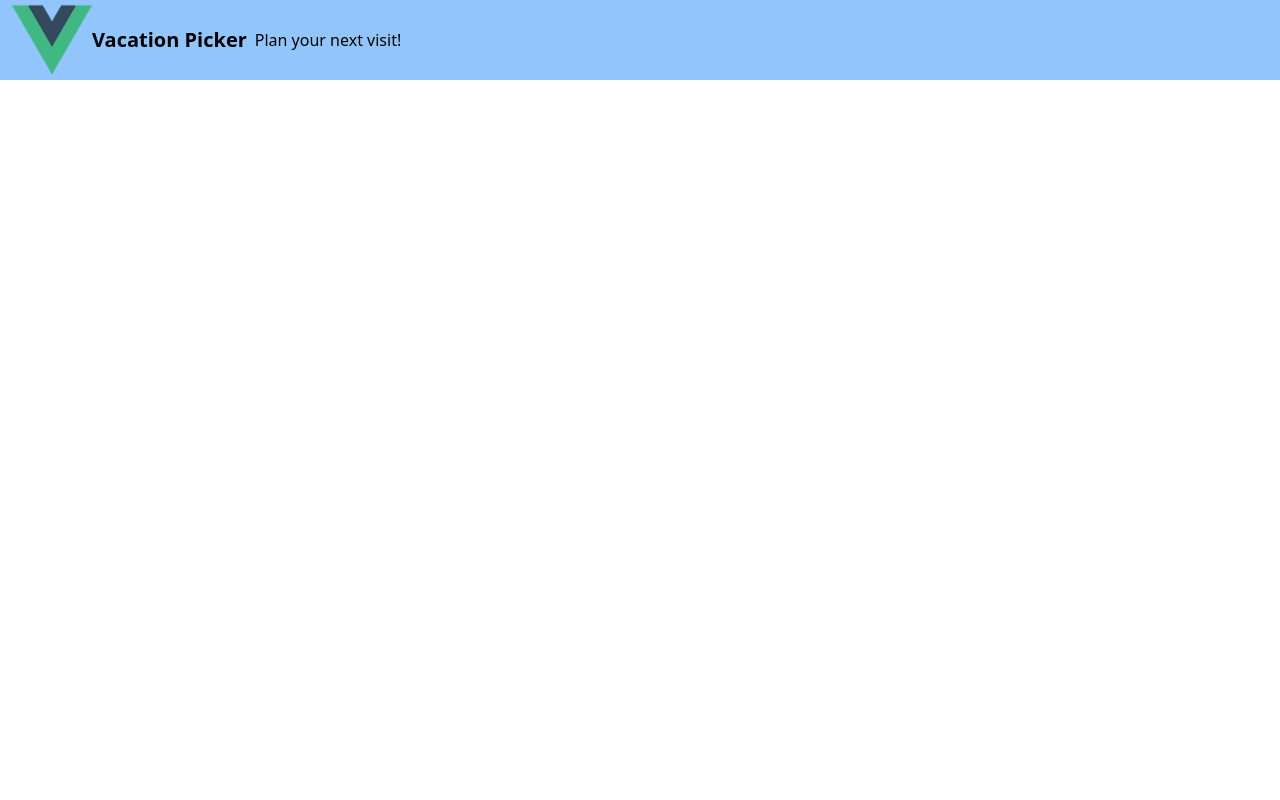
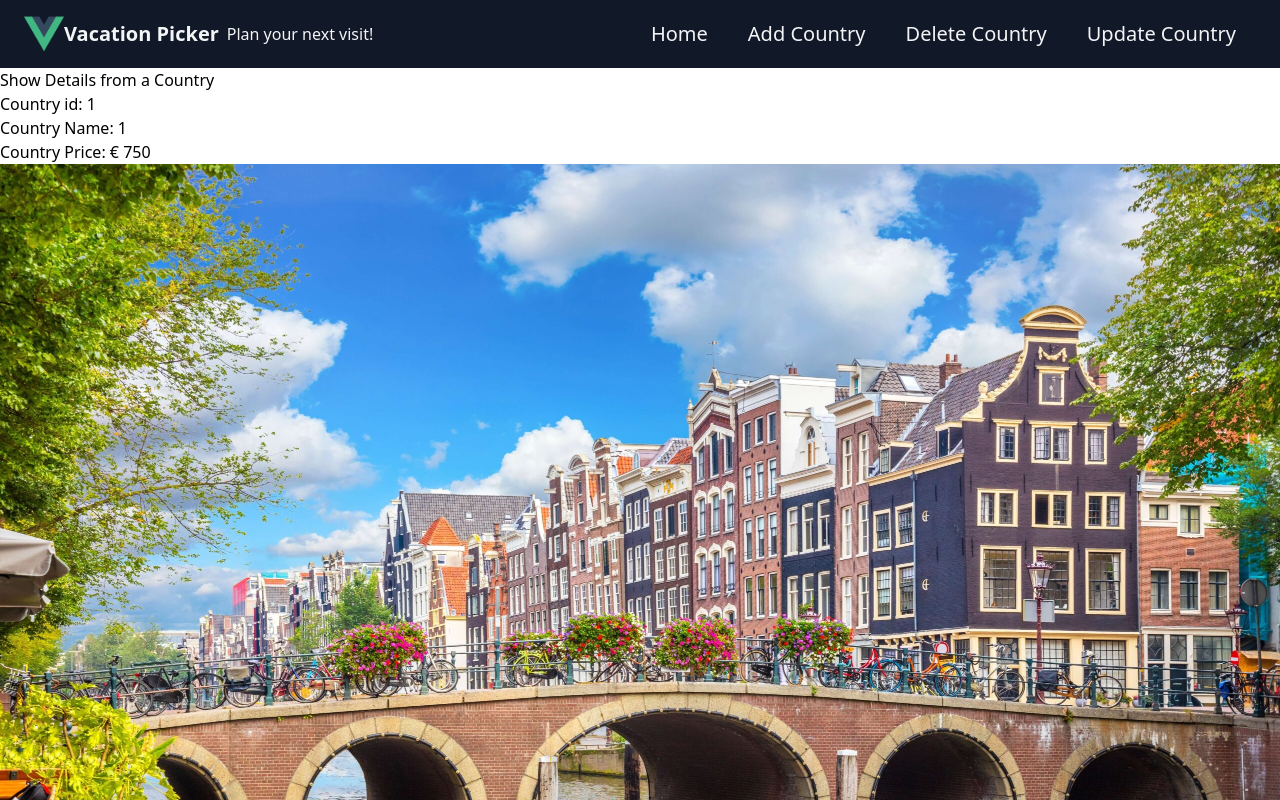
Before and after one commit to SwenteMebel/VueVacation, a Vue app: page /detail/1/1 in a window 1280 px wide. Shown: the top 800 px of the page. Built offline with nearby package versions, Linux system fonts and the light colour scheme.

Commit message:
Maak de praktijkoefeningen van H06

```diff
--- a/src/App.vue
+++ b/src/App.vue
@@ -1,22 +1,18 @@
 <template>
-  <div class="justify-start flex bg-blue-300 h-20 px-3">
-    <img alt="Vue logo" src="./assets/logo.png">
-    <HelloWorld title="Vacation Picker" subtitle="Plan your next visit!"/>
-  </div>
+  <headerVue title="Vacation Picker" subtitle="Plan your next visit!"/>
 
   <router-view />
-
 
 </template>
 
 <script>
-import HelloWorld from './components/HelloWorld.vue'
+import headerVue from './components/header.vue'
 
 
 export default {
   name: 'App',
   components: {
-    HelloWorld,
+    headerVue,
   }
 
 }
--- /dev/null
+++ b/src/components/AddCountry.vue
@@ -0,0 +1,17 @@
+<template>
+    <h1>Add new countrys</h1>
+
+
+</template>
+
+
+
+
+<script>
+export default {
+
+    name:'addCountry',
+
+
+}
+</script>
--- a/src/components/CountryDetails.vue
+++ b/src/components/CountryDetails.vue
@@ -33,15 +33,18 @@ export default {
 
 
     methods: {
-        isExpensive(){
-        return this.country.cost >= 1000;
-        },
-        isOnSale(){
-            return this.country.cost <= 500;
-        },
+
         // Als er op +1 of -1 button word gedrukt wordt dit verstuurd naar de parent file dmv this.$emit('waarde', value)
         setRating(value){
             this.$emit('rating', value);
+        },
+
+        isExpensive(){
+            return this.country.cost >= 1000;
+        },
+
+        isOnSale(){
+            return this.country.cost <= 500;
         },
     },
     // dmv emits: [waarde] stuur je het naar de parent file om daar verder verwerkt te worden.
--- /dev/null
+++ b/src/components/DeleteCountry.vue
@@ -0,0 +1,9 @@
+<template>
+    <h1>Delete Country</h1>
+</template>
+
+<script>
+export default {
+    name: 'DeleteCountry',
+}
+</script>
--- a/src/components/HelloWorld.vue
+++ /dev/null
@@ -1,16 +0,0 @@
-<template>
-    <div class="justify-center flex">
-      <h1 class="text-xl font-black self-center">{{ title }}</h1>
-      <p class="text-md font-light self-center px-2">{{ subtitle }}</p>
-    </div>
-  </template>
-
-  <script>
-  export default {
-    name: 'HelloWorld',
-    props: {
-      title: String,
-      subtitle: String
-    }
-  }
-  </script>
--- /dev/null
+++ b/src/components/ShowDetails.vue
@@ -0,0 +1,40 @@
+<template>
+    <h1>Show Details from a Country</h1>
+
+        Country id: {{ id }} <br>
+        Country Name: {{ name }}<br>
+        Country Price: € {{ country.cost }}<br>
+        <img :src="getImgUrl(country.img)" alt="country.img">
+        Country Details: {{ country.details }}<br>
+
+</template>
+
+
+
+
+<script>
+import countryData from '@/data/CountryData';
+import mixins from '@/mixins/mixins.js';
+
+export default {
+    name: 'ShowDetails',
+    mixins: [mixins],
+
+
+    data(){
+        return{
+            countryData,
+        }
+
+    },
+
+    created(){
+        this.id = this.$route.params.id; // met deze code haal je de id uit de url balk
+        this.name = this.$route.params.name; // met deze code haal je de naam uit het url balk
+        this.country = this.countryData.countries.find(country => country.id === +this.id);
+
+    }
+
+
+}
+</script>
--- /dev/null
+++ b/src/components/UpdateCountry.vue
@@ -0,0 +1,9 @@
+<template>
+    <h1>Update Country</h1>
+</template>
+
+<script>
+export default {
+    name: 'UpdateCountry',
+}
+</script>
--- a/src/components/VacationPicker.vue
+++ b/src/components/VacationPicker.vue
@@ -1,26 +1,26 @@
 <template>
     <div class="container mx-auto px-4">
-        <div class="flex flex-row col-2 gap-8 justify-center">
+        <div class="flex flex-row col-auto gap-8 justify-center">
             <div class="border-2 rounded-lg border-yellow-500 bg-gray-200 mt-5 p-2">
                 <h1 class="text-xl font-black  justify-center flex ">Pick your country you want to visit</h1>
                 <ul>
                     <li class="grid border-2 p-2 rounded-lg m-2 bg-slate-400 hover:bg-rose-200 font-semibold grid-cols-2"
-                        v-for="country,index in CountryData.countries"
+                    @click="ShowCountry(country)"
+                    v-for="country in CountryData.countries"
                         v-bind:key= "country.id"
-                        v-bind:title="country.details"
-                        @click="selectCountry(index)">
+                        v-bind:title="country.details">
                         <div class="">{{ country.name }}</div>
                         <div v-if="country.rating !== 0" class="grid justify-center px-3 border-2 rounded-xl w-8">{{ country.rating }}</div><br>
                     </li>
                 </ul>
                 <button @click="remove(selectedCountryIndex)" class="bg-red-500 p-1 ml-2 rounded-lg font-semibold">Delete </button>
             </div>
-            <collapsible-section>
-                <!-- Via @rating krijgen we data terug vanuit de child en dat word dan verder bewerkt als dat in deze component nodig is-->
-                <!-- Via :country versturen data naar de child, en dan kan dat daar ook weer verwerkt worden mocht dit nodig zijn -->
+             <!-- <collapsible-section>
+               Via @rating krijgen we data terug vanuit de child en dat word dan verder bewerkt als dat in deze component nodig is
+                 Via :country versturen data naar de child, en dan kan dat daar ook weer verwerkt worden mocht dit nodig zijn
 
                 <CountryDetails v-if="selectedCountry" @rating="onRating($event)" :country="selectedCountry" />
-            </collapsible-section>
+            </collapsible-section>-->
         </div>
     </div>
 </template>
@@ -28,8 +28,8 @@
 <script>
 import CountryData from '@/data/CountryData.js'
 import mixins from '@/mixins/mixins.js'
-import CountryDetails from './CountryDetails.vue'
-import CollapsibleSection from './CollapsibleSection.vue'
+//import CountryDetails from './CountryDetails.vue'
+//import CollapsibleSection from './CollapsibleSection.vue'
 
 
 export default {
@@ -37,8 +37,8 @@ export default {
    mixins: [mixins],
 
    components: {
-    CountryDetails,
-      CollapsibleSection,
+        //CountryDetails,
+        //CollapsibleSection,
    },
 
     data(){
@@ -48,6 +48,7 @@ export default {
 
         }
     },
+
     methods: {
         // Als er een lang geselecteerd is zet hij de gegevens in selectedcountryindex.
         selectCountry(index) {
@@ -58,7 +59,21 @@ export default {
         },
         onRating(rating){
             this.CountryData.countries[this.selectedCountryIndex].rating += rating;
+        },
+        // Met deze functie zet je het id en de naam van het land in de URL balk
+        ShowCountry(country){
+            console.log('er is op', country.name ,'gedrukt');
+            this.$router.push({
+                name:'detail',
+                params:{
+                    id:country.id,
+                    name: country.name,
+
+
+                }
+            });
         }
+
     },
 
     computed: {
@@ -68,6 +83,9 @@ export default {
                 ...this.CountryData.countries[this.selectedCountryIndex]
             }
         },
-    }
+
+    },
+
+
 }
 </script>
--- /dev/null
+++ b/src/components/header.vue
@@ -0,0 +1,47 @@
+<template>
+  <div class="bg-gray-900 text-gray-100 py-3.5 px-6 showd md:flex justify-between items-center">
+    <div class="flex items-center">
+      <img alt="Vue logo" src="../assets/logo.png" class="w-10">
+      <h1 class="text-xl font-black self-center">{{ title }}</h1>
+      <p class="text-md font-light self-center px-2">{{ subtitle }}</p>
+    </div>
+
+    <span  class="absolute md:hidden right-6 top-1.5 text-4xl cursor-pointer w-2">
+      <li @click="openMenu()" :class="[open ? 'bi bi-x' : 'bi bi-filet-left']">.</li>
+    </span>
+
+    <ul class="md:flex md:items-center md:static bg-gray-900 absolute md:w-auto text-semibold w-full top-14 duration-300 ease-in" :class="[open ? 'left-0' : 'left-[-100%]']">
+      <li class="md:mx-4 md:my-0 p-1 mx-2 text-xl hover:text-green-500"><router-link to="/">Home</router-link></li>
+      <li class="md:mx-4 md:my-0 p-1 mx-2 text-xl hover:text-green-500"><router-link to="/add">Add Country</router-link></li>
+      <li class="md:mx-4 md:my-0 p-1 mx-2 text-xl hover:text-green-500"><router-link to="/delete">Delete Country</router-link></li>
+      <li class="md:mx-4 md:my-0 p-1 mx-2 text-xl hover:text-green-500"><router-link to="/update">Update Country</router-link></li>
+    </ul>
+
+  </div>
+
+
+
+</template>
+
+<script>
+  export default {
+    name: 'headerVue',
+    props: {
+      title: String,
+      subtitle: String
+    },
+
+ data(){
+    return{
+      open: false,
+    }
+ },
+
+ methods:{
+    openMenu(){
+        this.open = !this.open;
+    }
+ }
+
+  }
+</script>
--- a/src/mixins/mixins.js
+++ b/src/mixins/mixins.js
@@ -15,9 +15,12 @@ export default {
          isOnSale(){
              return this.CountryData.countries[this.selectedCountryIndex].cost <= 500;
          },
+
          hide(){
             this.toggleHide = !this.toggleHide;
         },
 
+
+
     }
 }
--- a/src/routing/index.js
+++ b/src/routing/index.js
@@ -2,15 +2,40 @@ import { createRouter, createWebHistory} from 'vue-router'
 
 // De components importeren
 import VacationPicker from '@/components/VacationPicker.vue';
+import ShowDetails from '@/components/ShowDetails.vue';
+import AddCountry from '@/components/AddCountry.vue';
+import DeleteCountry from '@/components/DeleteCountry.vue';
 
 
 const routes = [
     // Hier komen alle routes
     {
-        path: '/',
-        name: 'home',
-        component: VacationPicker
-    }
+        path: '/', // van url
+        name: 'home', // doel van de url
+        component: VacationPicker // de component naam
+    },
+    {
+        path: '/detail/:id/:name',
+        name: 'detail',
+        component: ShowDetails
+    },
+    {
+        path: '/add',
+        name: 'adding',
+        component: AddCountry
+    },
+    {
+        path: '/delete',
+        name: 'deleting',
+        component: DeleteCountry
+    },
+    {
+        path: '/update',
+        name: 'update/change',
+        component: () => import(/* webpackChunkName: "update" */'@/components/UpdateCounrty.vue')
+    },
+
+
 ]
 
 const router = createRouter({
```
